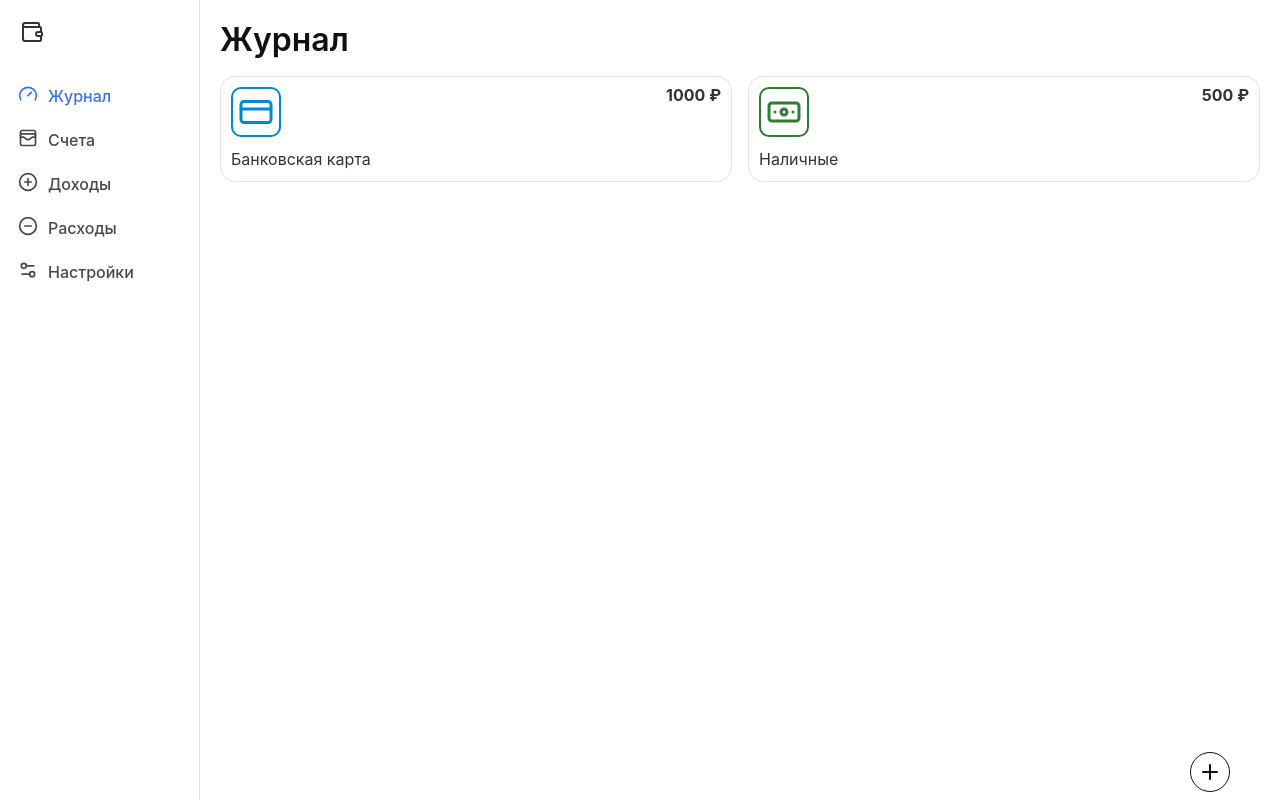
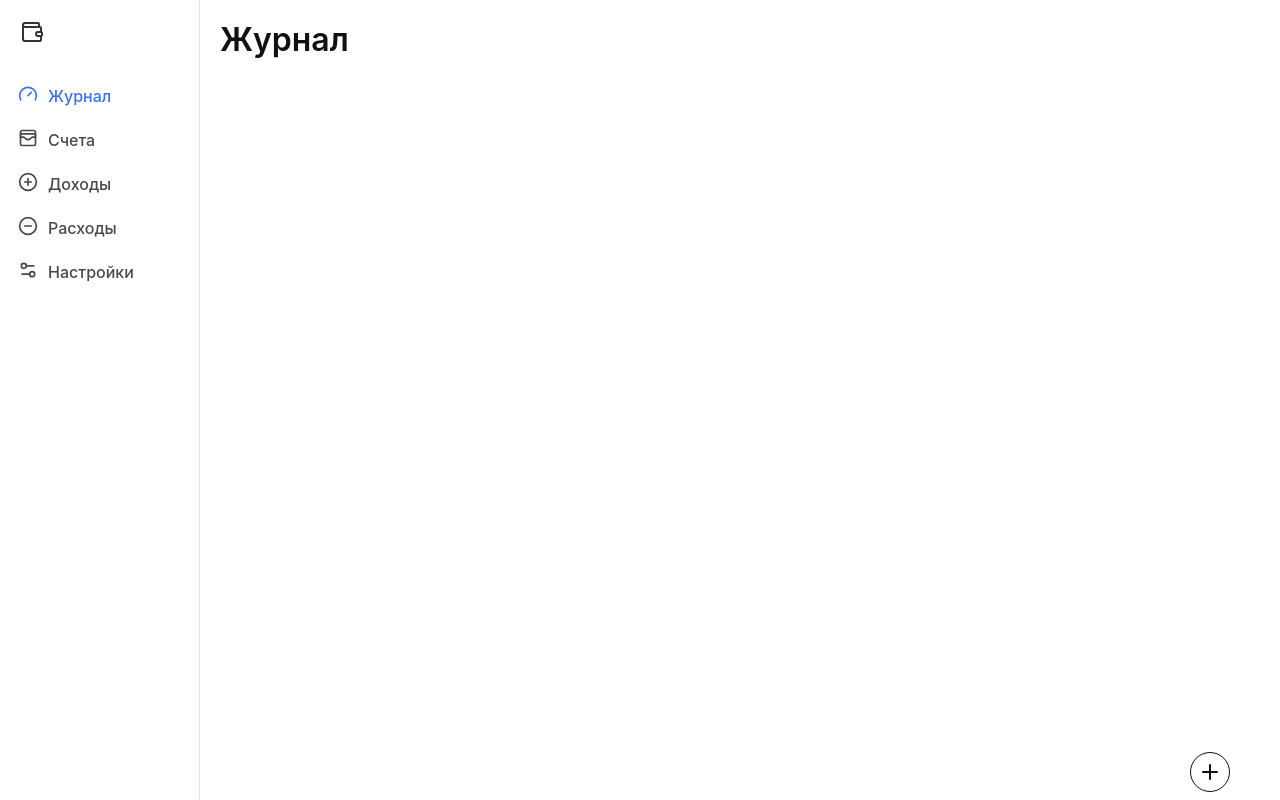
Before and after one commit to taurus-git/react-typescript-redux-wallet, a React (Create React App) app: page /dashboard in a window 1280 px wide. Built offline with nearby package versions, Linux system fonts and the light colour scheme.

Commit message:
Changed place for WalletsSummary. Changed styles for WalletsSummary.

```diff
--- a/src/components/layout/DashboardLayout.tsx
+++ b/src/components/layout/DashboardLayout.tsx
@@ -3,7 +3,6 @@ import { Outlet } from "react-router-dom";
 import { useMediaQuery } from "../../features/navigation/hooks/useMediaQuery";
 import { WidthMediaQueries } from "../../features/navigation/types";
 import { Container } from "./Container";
-import { Header } from "./Header";
 import { Sidebar } from "./Sidebar/Sidebar";
 import { MobileHeader } from "./MobileHeader/MobileHeader";
 import { MobileMenuModal } from "./MobileMenuModal/MobileMenuModal";
--- a/src/features/dashboard/components/Wallet.module.css
+++ b/src/features/dashboard/components/Wallet.module.css
@@ -21,9 +21,9 @@
   border: 1px solid var(--gray-2);
   border-radius: 1.5rem;
 }
-@media screen and (min-width: 768px) {
+@media screen and (min-width: 576px) {
   .walletsSummary__wallet {
-    width: calc(50% - 0.8rem);
+    width: 39.2rem;
   }
 }
 .walletsSummary__walletLabel {
--- a/src/features/dashboard/components/Wallet.module.scss
+++ b/src/features/dashboard/components/Wallet.module.scss
@@ -26,8 +26,8 @@
     border: 1px solid var(--gray-2);
     border-radius: 1.5rem;
 
-    @media screen and (min-width: 768px) {
-      width: calc(50% - .8rem);
+    @media screen and (min-width: 576px) {
+      width: calc(40rem - .8rem);
     }
   }
 
--- a/src/features/dashboard/components/WalletsSummary.tsx
+++ b/src/features/dashboard/components/WalletsSummary.tsx
@@ -3,7 +3,7 @@ import { useSelector } from "react-redux";
 import { RootState } from "../../../store";
 import styles from "./Wallet.module.scss";
 import { CreditCard, Banknote } from "lucide-react";
-import { WalletType, WalletTypeLabel } from "../../wallets/types";
+import { WalletType } from "../../wallets/types";
 import { WalletCard } from "./WalletCard";
 
 export const WalletsSummary = () => {
@@ -11,7 +11,7 @@ export const WalletsSummary = () => {
     const cash = useSelector( ( state: RootState ) => state[ WalletType.CASH ].balance )
 
     return (
-        <section className={ `${ styles.walletsSummary } d-flex flex-wrap justify-between my-1` }>
+        <section className={ `${ styles.walletsSummary } d-flex flex-wrap my-1` }>
             <WalletCard label={ WalletType.BANK_CARD } amount={ bankCard } icon={ <CreditCard/> }/>
             <WalletCard label={ WalletType.CASH } amount={ cash } icon={ <Banknote/> }/>
         </section>
--- a/src/pages/Accounts.tsx
+++ b/src/pages/Accounts.tsx
@@ -1,5 +1,6 @@
 import React from 'react';
 import { PageHeader } from "../components/common/PageHeader";
+import { WalletsSummary } from "../features/dashboard/components/WalletsSummary";
 
 const Accounts = () => {
 
@@ -7,7 +8,7 @@ const Accounts = () => {
         <>
             <PageHeader/>
             <div>
-                <p>Тут будет список Банковских счетов, Карт, Наличных</p>
+                <WalletsSummary/>
             </div>
         </>
     )
--- a/src/pages/Dashboard.tsx
+++ b/src/pages/Dashboard.tsx
@@ -1,6 +1,5 @@
 import React from 'react';
 import { PageHeader } from "../components/common/PageHeader";
-import { WalletsSummary } from "../features/dashboard/components/WalletsSummary";
 import { useOperations } from "../features/operations/hooks/useOperations";
 import { OperationList } from "../features/operations/components/OperationList";
 
@@ -10,7 +9,6 @@ const Dashboard = () => {
     return (
         <>
             <PageHeader/>
-            <WalletsSummary/>
             <OperationList operations={ allOperations }/>
         </>
     );
```
